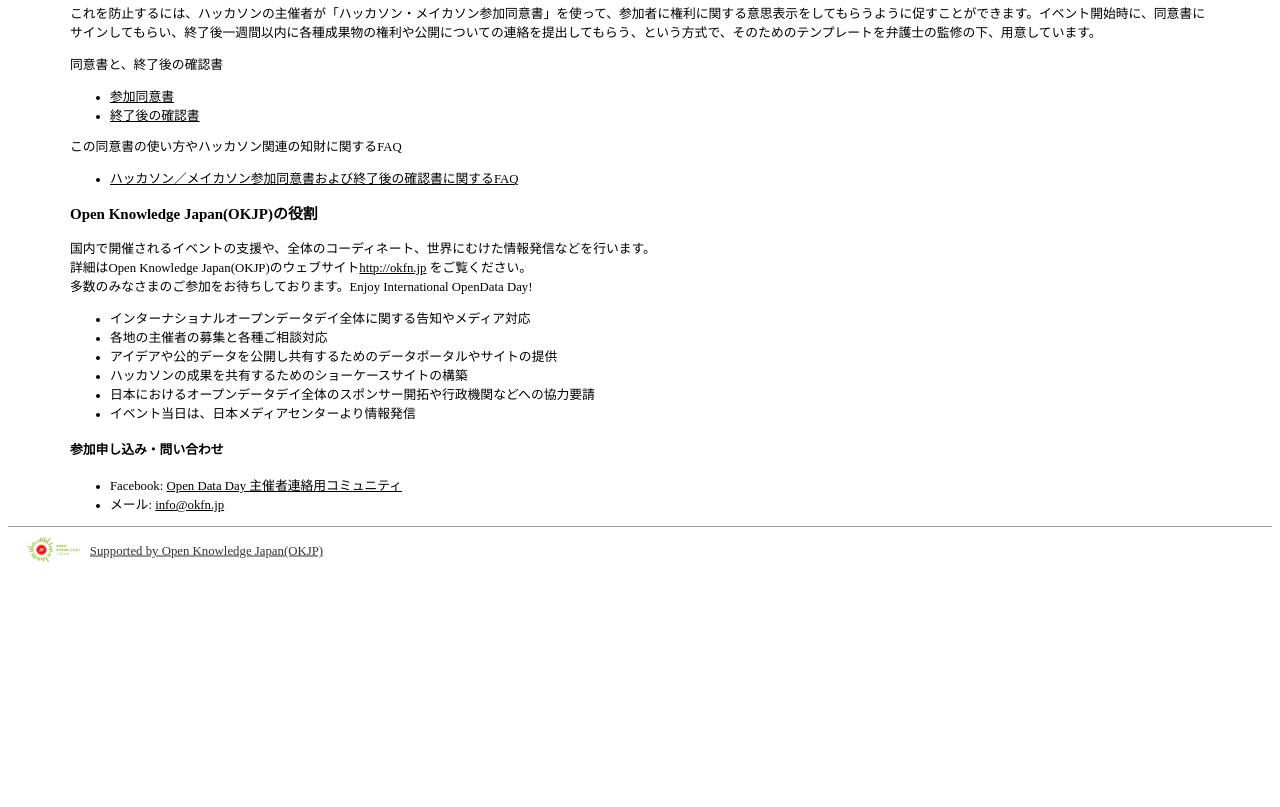
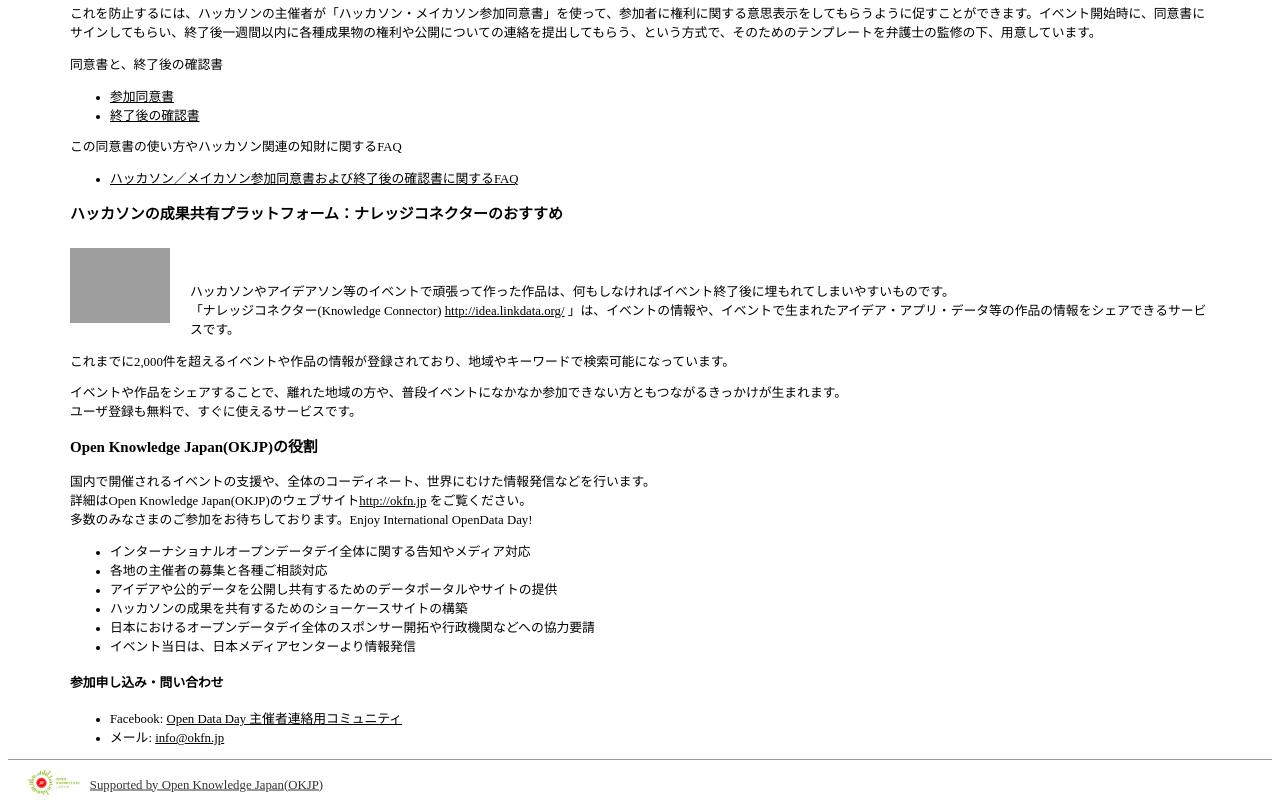
Before and after one commit to okfj/odd19, a plain HTML site: page index.html in a window 1280 px wide. Shown: the part 2368-3175 px from the top of the page. Before the commit the page ends 2942 px from the top, so only its background shows below. Drawn offline with Linux system fonts and the light colour scheme; grey boxes are pictures that could not be loaded.

Commit message:
Synchronized build

```diff
--- a/index.html
+++ b/index.html
@@ -133,6 +133,17 @@
 <ul>
 <li><a href="https://github.com/IAMAS/makeathon_agreement/blob/master/FAQ.md">ハッカソン／メイカソン参加同意書および終了後の確認書に関するFAQ</a></li>
 </ul>
+<h3>ハッカソンの成果共有プラットフォーム：ナレッジコネクターのおすすめ</h3>
+<p><div style="margin-top:10px;margin-bottom:30px;">
+    <a href="http://idea.linkdata.org/">
+        <img src="http://idea.linkdata.org/img/KnowledgeConnector.png" class="logo" alt="KnowledgeConnector" style="background-color:black"/>
+    </a>
+</div><br></p>
+<p>ハッカソンやアイデアソン等のイベントで頑張って作った作品は、何もしなければイベント終了後に埋もれてしまいやすいものです。<br>
+「ナレッジコネクター(Knowledge Connector) <a href="http://idea.linkdata.org/">http://idea.linkdata.org/</a> 」は、イベントの情報や、イベントで生まれたアイデア・アプリ・データ等の作品の情報をシェアできるサービスです。</p>
+<p>これまでに2,000件を超えるイベントや作品の情報が登録されており、地域やキーワードで検索可能になっています。</p>
+<p>イベントや作品をシェアすることで、離れた地域の方や、普段イベントになかなか参加できない方ともつながるきっかけが生まれます。<br>
+ユーザ登録も無料で、すぐに使えるサービスです。</p>
 <h3>Open Knowledge Japan(OKJP)の役割</h3>
 <p>国内で開催されるイベントの支援や、全体のコーディネート、世界にむけた情報発信などを行います。<br>
 詳細はOpen Knowledge Japan(OKJP)のウェブサイト<a href="http://okfn.jp">http://okfn.jp</a> をご覧ください。<br>
```
